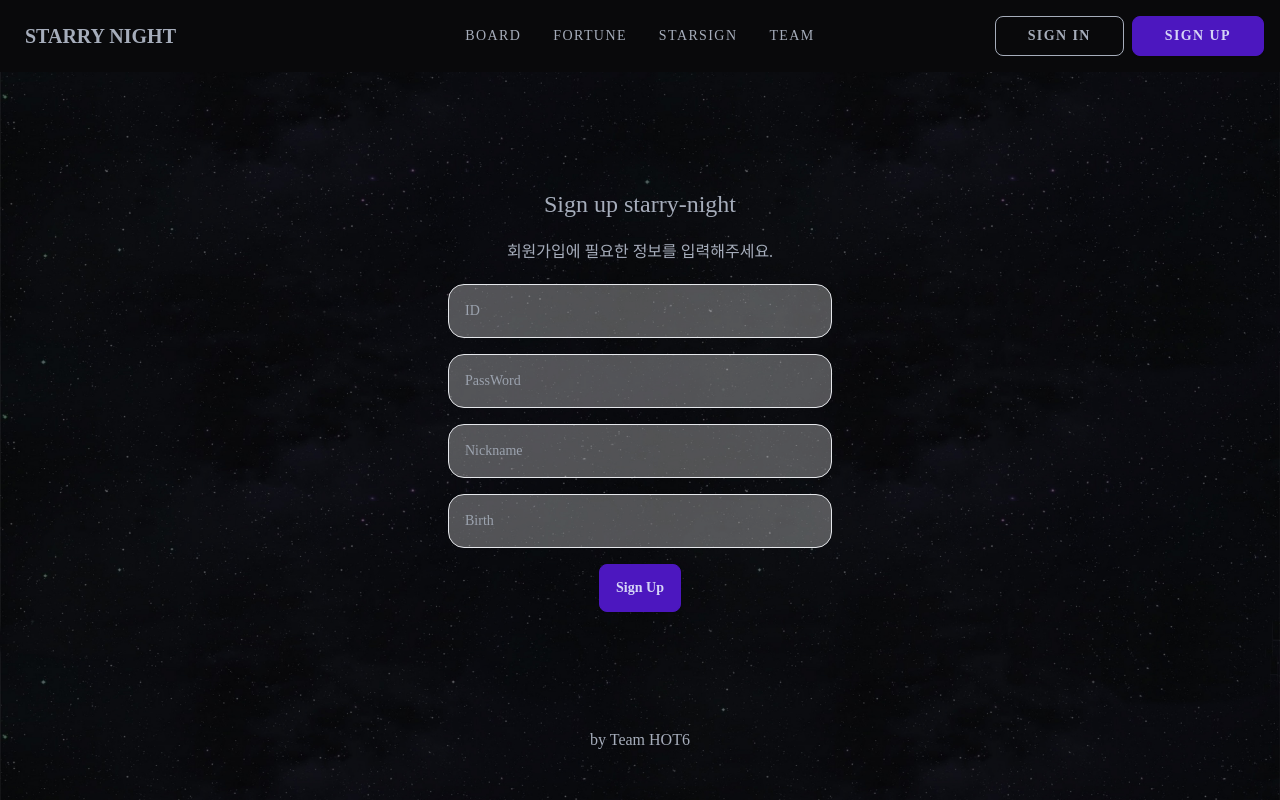
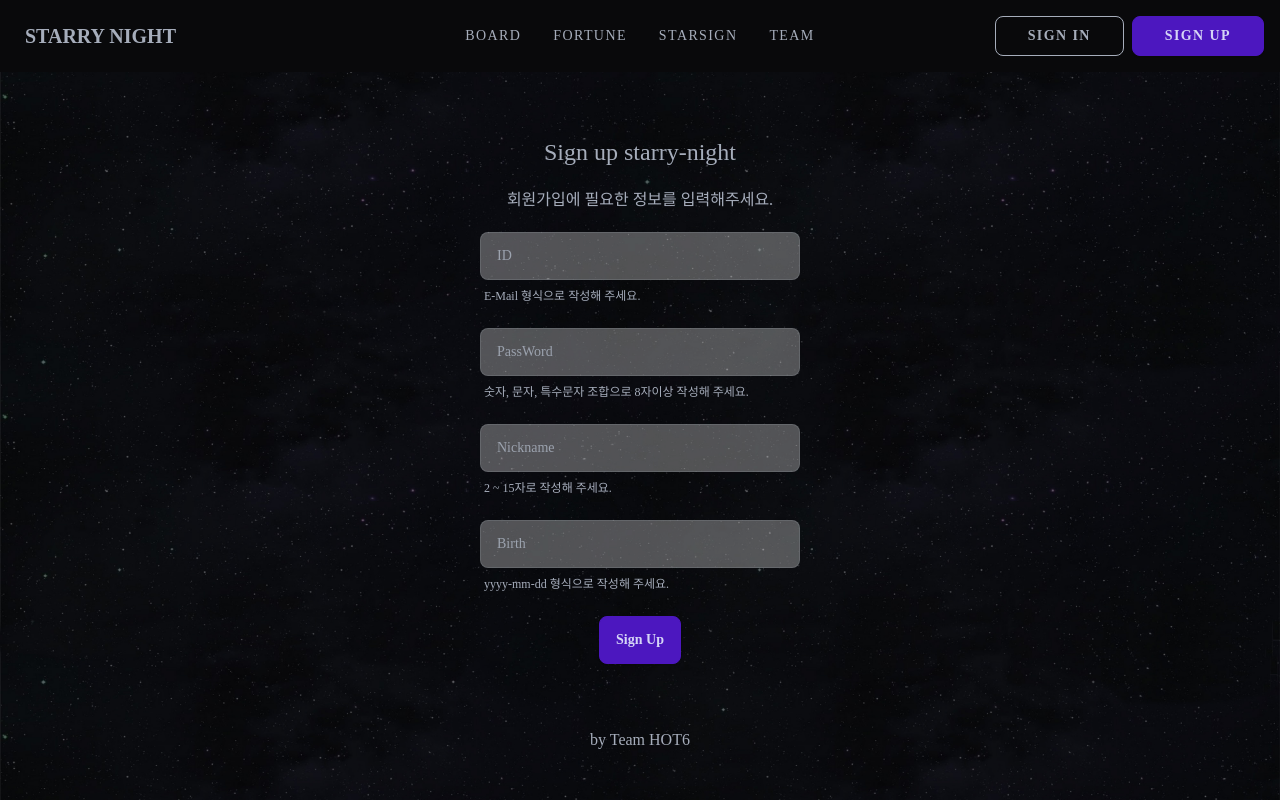
Before and after one commit to React4-HOT6/starry-night, a Next.js app: page /signup in a window 1280 px wide. Built offline with nearby package versions, Linux system fonts and the light colour scheme; no server answers.

Commit message:
Feat: 로그인 회원가입 유효성 검사

```diff
--- a/src/components/auth/SignInForm.tsx
+++ b/src/components/auth/SignInForm.tsx
@@ -1,21 +1,42 @@
 "use client";
 
 import { supabase } from "@/libs/supabase/client";
+import clsx from "clsx";
+
 import { useRouter } from "next/navigation";
 import { useState } from "react";
 
+import { authValidation } from "@/libs/utils/authValidation";
+
 const SignInForm = () => {
   const [formData, setFormData] = useState({ userId: "", password: "" });
+  const [isValidate, setIsValidate] = useState({
+    userId: false,
+    password: false,
+  });
+  const [isErrorShow, setIsErrorShow] = useState(false);
+  const [isErrorSignIn, setIsErrorSignIn] = useState(false);
 
   const router = useRouter();
 
   const onChangeFormData = (event: React.ChangeEvent<HTMLInputElement>) => {
     const { name, value } = event.target;
     setFormData((prev) => ({ ...prev, [name]: value }));
+    setIsValidate((prev) => ({ ...prev, [name]: authValidation(name, value) }));
   };
 
   const onSubmitFormData = async (event: React.FormEvent<HTMLFormElement>) => {
     event.preventDefault();
+
+    const allValidate = Object.values(isValidate).every(
+      (isTrue) => isTrue === true
+    );
+
+    if (!allValidate) {
+      setIsErrorShow(true);
+      return;
+    }
+
     try {
       const {
         data: { session },
@@ -25,6 +46,8 @@ const SignInForm = () => {
       });
       if (session) {
         router.push("/");
+      } else {
+        setIsErrorSignIn(true);
       }
     } catch (error) {
       console.error("에러: ", error);
@@ -36,21 +59,60 @@ const SignInForm = () => {
       className="flex flex-col justify-center items-center w-full"
       onSubmit={onSubmitFormData}
     >
+      <label className="form-control mb-3 w-full max-w-xs">
         <input
           type="email"
           name="userId"
-        className="p-4 mb-4 w-full border rounded-2xl bg-white/30 text-sm"
+          className={clsx(
+            "input input-bordered w-full max-w-xs bg-white/30 text-sm",
+            { "input-error": isErrorShow && isValidate.userId === false }
+          )}
           placeholder="ID"
           onChange={onChangeFormData}
         />
+        <div className="label">
+          <span
+            className={clsx("label-text-alt text-red-500", {
+              hidden: isValidate.userId || !isErrorShow,
+            })}
+          >
+            E-Mail 형식으로 작성해 주십시오.
+          </span>
+        </div>
+      </label>
+      <label className="form-control mb-3 w-full max-w-xs">
         <input
           type="password"
           name="password"
-        className="p-4 mb-4 w-full border rounded-2xl bg-white/30 text-sm"
+          className={clsx(
+            "input input-bordered w-full max-w-xs bg-white/30 text-sm",
+            { "input-error": isErrorShow && isValidate.password === false }
+          )}
           placeholder="PassWord"
           onChange={onChangeFormData}
         />
+        <div className="label">
+          <span
+            className={clsx("label-text-alt text-red-500", {
+              hidden: isValidate.password || !isErrorShow,
+            })}
+          >
+            문자, 숫자, 특수문자 조합으로 8자 이상 작성해 주십시오.
+          </span>
+        </div>
+      </label>
+      <label className="form-control w-full max-w-xs">
+        <div className="flex flex-col label">
+          <span
+            className={clsx("label-text-alt -center text-red-500", {
+              hidden: !isErrorSignIn,
+            })}
+          >
+            등록된 유저 정보와 일치하지 않습니다.
+          </span>
+        </div>
         <button className="btn btn-primary">Sign In</button>
+      </label>
     </form>
   );
 };
--- a/src/components/auth/SignUpForm.tsx
+++ b/src/components/auth/SignUpForm.tsx
@@ -1,8 +1,41 @@
 "use client";
 
 import { supabase } from "@/libs/supabase/client";
+
 import { useRouter } from "next/navigation";
 import { useState } from "react";
+
+import { authValidation } from "@/libs/utils/authValidation";
+import clsx from "clsx";
+
+const INPUT_LIST = [
+  {
+    type: "text",
+    name: "userId",
+    placeholder: "ID",
+    error: "E-Mail 형식으로 작성해 주세요.",
+  },
+  {
+    type: "password",
+    name: "password",
+    placeholder: "PassWord",
+    error: "숫자, 문자, 특수문자 조합으로 8자이상 작성해 주세요.",
+  },
+  {
+    type: "text",
+    name: "nickname",
+    placeholder: "Nickname",
+    error: "2 ~ 15자로 작성해 주세요.",
+  },
+  {
+    type: "text",
+    name: "birth",
+    placeholder: "Birth",
+    error: "yyyy-mm-dd 형식으로 작성해 주세요.",
+  },
+];
+
+type ValidateObject = { [key: string]: boolean };
 
 const SignUpForm = () => {
   const [signUpData, setSignUpData] = useState({
@@ -11,16 +44,34 @@ const SignUpForm = () => {
     nickname: "",
     birth: "",
   });
+  const [isValidate, setIsValidate] = useState<ValidateObject>({
+    userId: false,
+    password: false,
+    nickname: false,
+    birth: false,
+  });
+  const [isErrorShow, setIsErrorShow] = useState(false);
 
   const router = useRouter();
 
   const onChangeInputValue = (event: React.ChangeEvent<HTMLInputElement>) => {
     const { name, value } = event.target;
     setSignUpData((prev) => ({ ...prev, [name]: value }));
+    setIsValidate((prev) => ({ ...prev, [name]: authValidation(name, value) }));
   };
 
   const onSubmitSignUp = async (event: React.FormEvent<HTMLFormElement>) => {
     event.preventDefault();
+
+    const allValidate = Object.values(isValidate).every(
+      (isTrue) => isTrue === true
+    );
+
+    if (!allValidate) {
+      setIsErrorShow(true);
+      return;
+    }
+
     try {
       const {
         data: { session },
@@ -47,34 +98,23 @@ const SignUpForm = () => {
       className="flex flex-col justify-center items-center w-full"
       onSubmit={onSubmitSignUp}
     >
-      <input
-        type="email"
-        name="userId"
-        className="p-4 mb-4 w-full border rounded-2xl bg-white/30 text-sm"
-        placeholder="ID"
-        onChange={onChangeInputValue}
-      />
-      <input
-        type="password"
-        name="password"
-        className="p-4 mb-4 w-full border rounded-2xl bg-white/30 text-sm"
-        placeholder="PassWord"
-        onChange={onChangeInputValue}
-      />
-      <input
-        type="text"
-        name="nickname"
-        className="p-4 mb-4 w-full border rounded-2xl bg-white/30 text-sm"
-        placeholder="Nickname"
-        onChange={onChangeInputValue}
-      />
-      <input
-        type="text"
-        name="birth"
-        className="p-4 mb-4 w-full border rounded-2xl bg-white/30 text-sm"
-        placeholder="Birth"
-        onChange={onChangeInputValue}
-      />
+      {INPUT_LIST.map(({ type, name, placeholder, error }) => (
+        <label key={name} className="form-control mb-4 w-full max-w-xs">
+          <input
+            type={type}
+            name={name}
+            className={clsx(
+              "input input-bordered w-full max-w-xs bg-white/30 text-sm",
+              { "input-error": isErrorShow && isValidate[name] === false }
+            )}
+            placeholder={placeholder}
+            onChange={onChangeInputValue}
+          />
+          <div className="label">
+            <span className="label-text-alt">{error}</span>
+          </div>
+        </label>
+      ))}
       <button className="btn btn-primary">Sign Up</button>
     </form>
   );
--- /dev/null
+++ b/src/libs/utils/authValidation.ts
@@ -0,0 +1,26 @@
+export const authValidation = (name: string, value: string): boolean => {
+  switch (name) {
+    case "userId":
+      const idReg = /^[a-zA-Z0-9._%+-]+@[a-zA-Z0-9.-]+\.[a-zA-Z]{2,}$/;
+      return idReg.test(value);
+    case "password":
+      const passwordReg =
+        /^(?=.*[\x21-\x2F\x3A-\x40\x5B-\x60\x7B-\x7E])[^\s]{8,}$/;
+      return passwordReg.test(value);
+    case "nickname":
+      if (value.length >= 2 && value.length <= 15) {
+        return true;
+      } else {
+        return false;
+      }
+    case "birth":
+      const [yyyy, mm, dd] = value.split("-");
+      if (yyyy?.length === 4 && mm?.length === 2 && dd?.length === 2) {
+        return new Date(value).toLocaleString().split(". ")[2] === dd;
+      } else {
+        return false;
+      }
+    default:
+      return false;
+  }
+};
```
Lines whose indentation alone changed are shown as unchanged.
